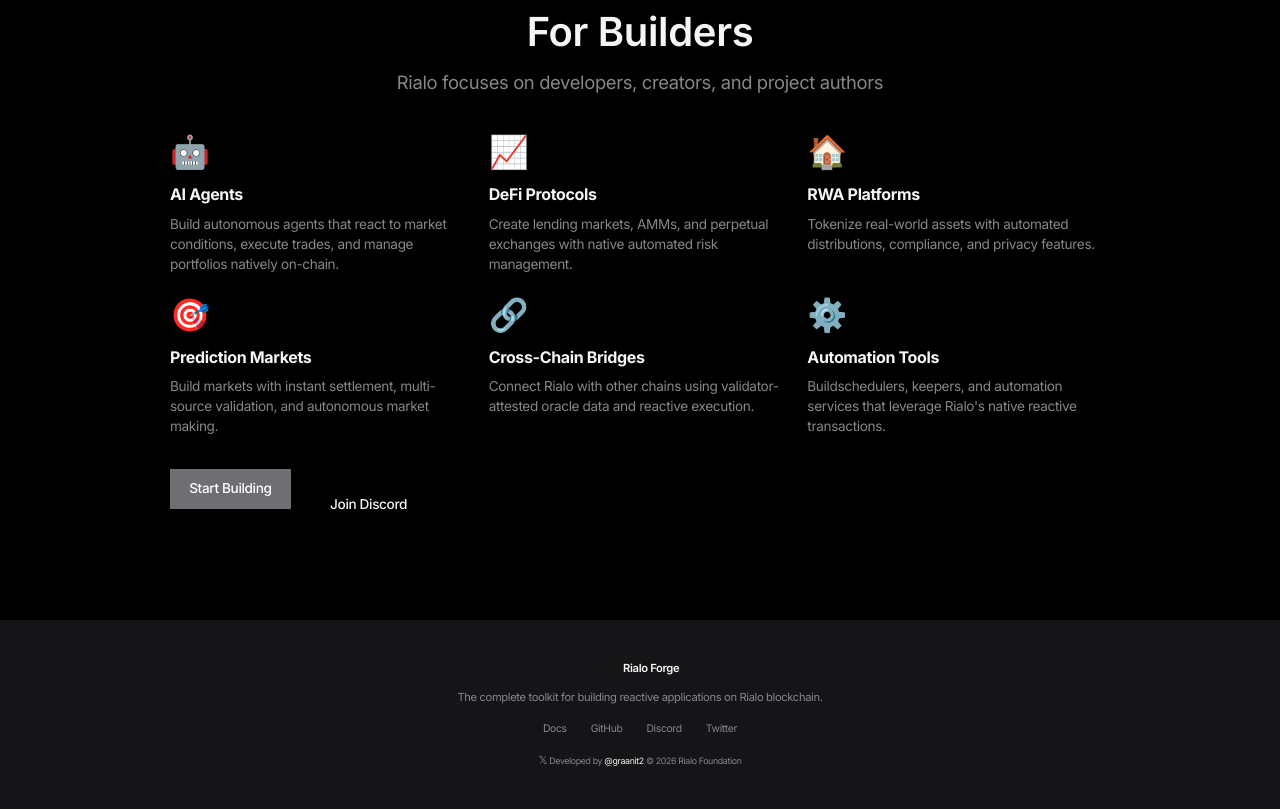
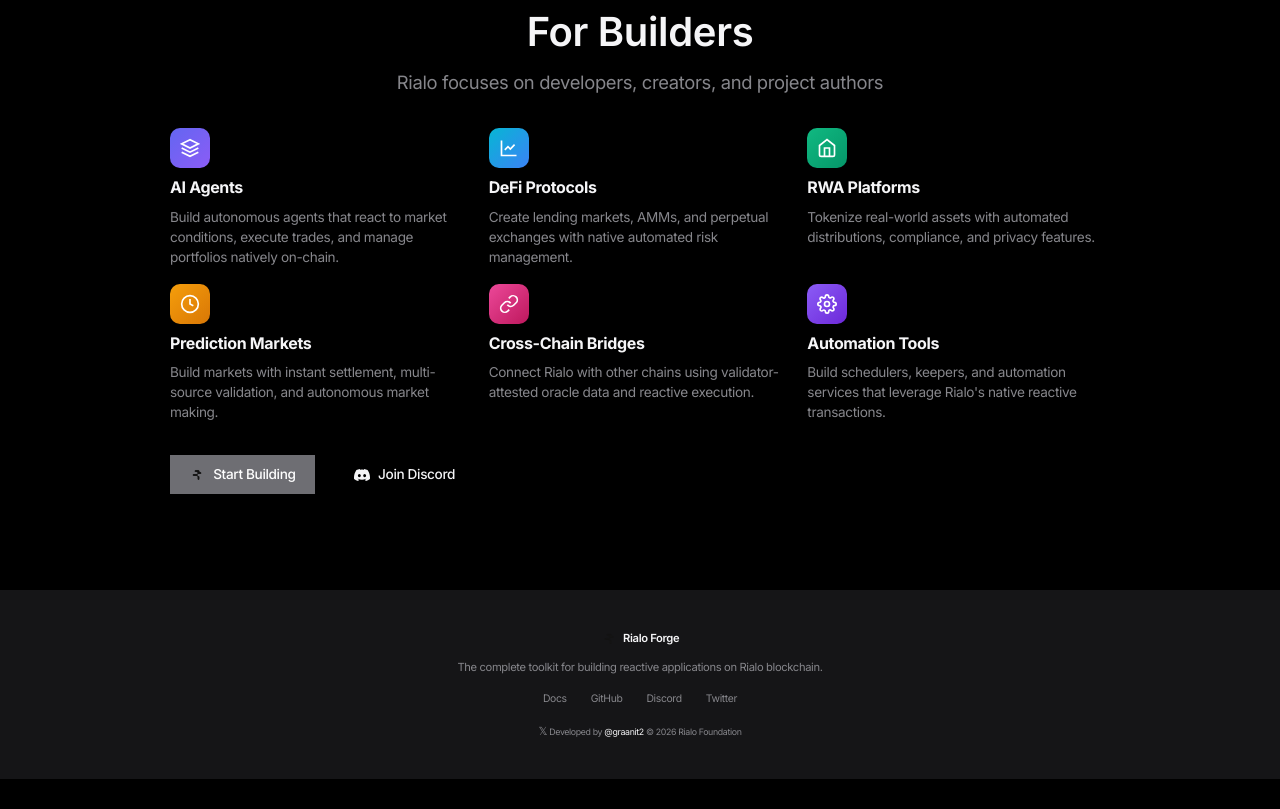
Before and after one commit to wabrent/Rialo-Forge, a website: page index.html in a window 1280 px wide. Shown: the part 3055-3864 px from the top of the page. After the commit the page ends 3834 px from the top, so only its background shows below. Drawn offline with Linux system fonts and the light colour scheme.

Commit message:
Update icons: modern gradients for builders, Rialo logo for Start Building, Discord icon

```diff
--- a/index.html
+++ b/index.html
@@ -1367,45 +1367,61 @@
 
         <div class="dashboard-grid" style="display: grid; grid-template-columns: repeat(auto-fit, minmax(280px, 1fr)); gap: 1rem; max-width: 980px; margin: 0 auto;">
             <div class="card" style="text-align: left;">
-                <div style="font-size: 2rem; margin-bottom: 0.5rem;">🤖</div>
+                <div style="width: 40px; height: 40px; background: linear-gradient(135deg, #6366f1, #8b5cf6); border-radius: 10px; display: flex; align-items: center; justify-content: center; margin-bottom: 0.5rem;">
+                    <svg width="20" height="20" viewBox="0 0 24 24" fill="none" stroke="white" stroke-width="2"><path d="M12 2L2 7l10 5 10-5-10-5zM2 17l10 5 10-5M2 12l10 5 10-5"/></svg>
+                </div>
                 <h3 style="font-size: 1rem; margin-bottom: 0.5rem;">AI Agents</h3>
                 <p style="font-size: 0.85rem; color: var(--text-secondary);">Build autonomous agents that react to market conditions, execute trades, and manage portfolios natively on-chain.</p>
             </div>
 
             <div class="card" style="text-align: left;">
-                <div style="font-size: 2rem; margin-bottom: 0.5rem;">📈</div>
+                <div style="width: 40px; height: 40px; background: linear-gradient(135deg, #06b6d4, #3b82f6); border-radius: 10px; display: flex; align-items: center; justify-content: center; margin-bottom: 0.5rem;">
+                    <svg width="20" height="20" viewBox="0 0 24 24" fill="none" stroke="white" stroke-width="2"><path d="M3 3v18h18"/><path d="M18.7 8l-5.1 5.2-2.8-2.7L7 14.3"/></svg>
+                </div>
                 <h3 style="font-size: 1rem; margin-bottom: 0.5rem;">DeFi Protocols</h3>
                 <p style="font-size: 0.85rem; color: var(--text-secondary);">Create lending markets, AMMs, and perpetual exchanges with native automated risk management.</p>
             </div>
 
             <div class="card" style="text-align: left;">
-                <div style="font-size: 2rem; margin-bottom: 0.5rem;">🏠</div>
+                <div style="width: 40px; height: 40px; background: linear-gradient(135deg, #10b981, #059669); border-radius: 10px; display: flex; align-items: center; justify-content: center; margin-bottom: 0.5rem;">
+                    <svg width="20" height="20" viewBox="0 0 24 24" fill="none" stroke="white" stroke-width="2"><path d="M3 9l9-7 9 7v11a2 2 0 01-2 2H5a2 2 0 01-2-2z"/><polyline points="9,22 9,12 15,12 15,22"/></svg>
+                </div>
                 <h3 style="font-size: 1rem; margin-bottom: 0.5rem;">RWA Platforms</h3>
                 <p style="font-size: 0.85rem; color: var(--text-secondary);">Tokenize real-world assets with automated distributions, compliance, and privacy features.</p>
             </div>
 
             <div class="card" style="text-align: left;">
-                <div style="font-size: 2rem; margin-bottom: 0.5rem;">🎯</div>
+                <div style="width: 40px; height: 40px; background: linear-gradient(135deg, #f59e0b, #d97706); border-radius: 10px; display: flex; align-items: center; justify-content: center; margin-bottom: 0.5rem;">
+                    <svg width="20" height="20" viewBox="0 0 24 24" fill="none" stroke="white" stroke-width="2"><circle cx="12" cy="12" r="10"/><path d="M12 6v6l4 2"/></svg>
+                </div>
                 <h3 style="font-size: 1rem; margin-bottom: 0.5rem;">Prediction Markets</h3>
                 <p style="font-size: 0.85rem; color: var(--text-secondary);">Build markets with instant settlement, multi-source validation, and autonomous market making.</p>
             </div>
 
             <div class="card" style="text-align: left;">
-                <div style="font-size: 2rem; margin-bottom: 0.5rem;">🔗</div>
+                <div style="width: 40px; height: 40px; background: linear-gradient(135deg, #ec4899, #be185d); border-radius: 10px; display: flex; align-items: center; justify-content: center; margin-bottom: 0.5rem;">
+                    <svg width="20" height="20" viewBox="0 0 24 24" fill="none" stroke="white" stroke-width="2"><path d="M10 13a5 5 0 007.54.54l3-3a5 5 0 00-7.07-7.07l-1.72 1.71"/><path d="M14 11a5 5 0 00-7.54-.54l-3 3a5 5 0 007.07 7.07l1.71-1.71"/></svg>
+                </div>
                 <h3 style="font-size: 1rem; margin-bottom: 0.5rem;">Cross-Chain Bridges</h3>
                 <p style="font-size: 0.85rem; color: var(--text-secondary);">Connect Rialo with other chains using validator-attested oracle data and reactive execution.</p>
             </div>
 
             <div class="card" style="text-align: left;">
-                <div style="font-size: 2rem; margin-bottom: 0.5rem;">⚙️</div>
+                <div style="width: 40px; height: 40px; background: linear-gradient(135deg, #8b5cf6, #6d28d9); border-radius: 10px; display: flex; align-items: center; justify-content: center; margin-bottom: 0.5rem;">
+                    <svg width="20" height="20" viewBox="0 0 24 24" fill="none" stroke="white" stroke-width="2"><circle cx="12" cy="12" r="3"/><path d="M19.4 15a1.65 1.65 0 00.33 1.82l.06.06a2 2 0 010 2.83 2 2 0 01-2.83 0l-.06-.06a1.65 1.65 0 00-1.82-.33 1.65 1.65 0 00-1 1.51V21a2 2 0 01-2 2 2 2 0 01-2-2v-.09A1.65 1.65 0 009 19.4a1.65 1.65 0 00-1.82.33l-.06.06a2 2 0 01-2.83 0 2 2 0 010-2.83l.06-.06a1.65 1.65 0 00.33-1.82 1.65 1.65 0 00-1.51-1H3a2 2 0 01-2-2 2 2 0 012-2h.09A1.65 1.65 0 004.6 9a1.65 1.65 0 00-.33-1.82l-.06-.06a2 2 0 010-2.83 2 2 0 012.83 0l.06.06a1.65 1.65 0 001.82.33H9a1.65 1.65 0 001-1.51V3a2 2 0 012-2 2 2 0 012 2v.09a1.65 1.65 0 001 1.51 1.65 1.65 0 001.82-.33l.06-.06a2 2 0 012.83 0 2 2 0 010 2.83l-.06.06a1.65 1.65 0 00-.33 1.82V9a1.65 1.65 0 001.51 1H21a2 2 0 012 2 2 2 0 01-2 2h-.09a1.65 1.65 0 00-1.51 1z"/></svg>
+                </div>
                 <h3 style="font-size: 1rem; margin-bottom: 0.5rem;">Automation Tools</h3>
-                <p style="font-size: 0.85rem; color: var(--text-secondary);">Buildschedulers, keepers, and automation services that leverage Rialo's native reactive transactions.</p>
+                <p style="font-size: 0.85rem; color: var(--text-secondary);">Build schedulers, keepers, and automation services that leverage Rialo's native reactive transactions.</p>
             </div>
         </div>
 
         <div style="margin-top: 2rem;">
-            <a href="https://www.rialo.io/docs" class="btn-primary" target="_blank">Start Building</a>
-            <a href="https://discord.gg/RialoProtocol" class="btn-secondary" target="_blank" style="margin-left: 1rem;">Join Discord</a>
+            <a href="https://www.rialo.io/docs" class="btn-primary" target="_blank" style="display: inline-flex; align-items: center; gap: 0.5rem;">
+                <img src="9ed34883-70ce-4053-a540-64abb279686b.png" alt="" style="width: 16px; height: 16px;">Start Building
+            </a>
+            <a href="https://discord.gg/RialoProtocol" class="btn-secondary" target="_blank" style="margin-left: 1rem; display: inline-flex; align-items: center; gap: 0.5rem;">
+                <svg width="16" height="16" viewBox="0 0 24 24" fill="currentColor"><path d="M20.317 4.37a19.791 19.791 0 00-4.885-1.515.074.074 0 00-.079.037c-.21.375-.444.864-.608 1.25a18.27 18.27 0 00-5.487 0 12.64 12.64 0 00-.617-1.25.077.077 0 00-.079-.037A19.736 19.736 0 003.677 4.37a.07.07 0 00-.032.027C.533 9.046-.32 13.58.099 18.057a.082.082 0 00.031.057 19.9 19.9 0 005.993 3.03.078.078 0 00.084-.028c.462-.63.874-1.295 1.226-1.994a.076.076 0 00-.041-.106 13.107 13.107 0 01-1.872-.892.077.077 0 01-.008-.128 10.2 10.2 0 00.372-.292.074.074 0 01.077-.01c3.928 1.793 8.18 1.793 12.062 0a.074.074 0 01.078.01c.12.098.246.198.373.292a.077.077 0 01-.006.127 12.299 12.299 0 01-1.873.892.077.077 0 00-.041.107c.36.698.772 1.362 1.225 1.993a.076.076 0 00.084.028 19.839 19.839 0 006.002-3.03.077.077 0 00.032-.054c.5-5.177-.838-9.674-3.549-13.66a.061.061 0 00-.031-.03zM8.02 15.33c-1.183 0-2.157-1.085-2.157-2.419 0-1.333.956-2.419 2.157-2.419 1.21 0 2.176 1.096 2.157 2.42 0 1.333-.956 2.418-2.157 2.418zm7.975 0c-1.183 0-2.157-1.085-2.157-2.419 0-1.333.955-2.419 2.157-2.419 1.21 0 2.176 1.096 2.157 2.42 0 1.333-.946 2.418-2.157 2.418z"/></svg>Join Discord
+            </a>
         </div>
     </section>
 
```
